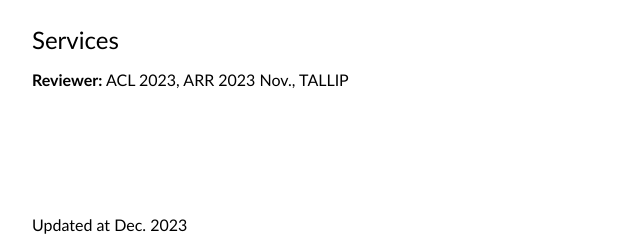
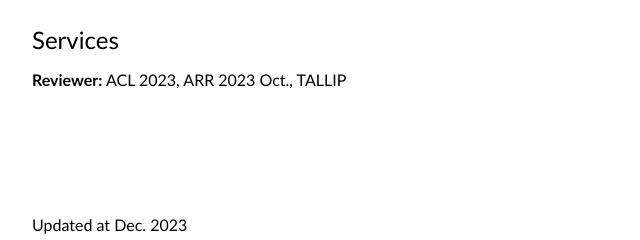
Before and after one commit to shrango/shrango.github.io, a plain HTML site: page index.html in a window 1280 px wide. Shown: the part 2248-2488 px from the top of the page, 228-868 px from the left. Drawn offline with Linux system fonts and the light colour scheme.

Commit message:
Update index.html

```diff
--- a/index.html
+++ b/index.html
@@ -195,7 +195,7 @@
             <tr>
             <td style="padding:20px;width:100%;vertical-align:middle">
               <heading>Services</heading>
-              <p><strong>Reviewer:</strong> ACL 2023, ARR 2023 Nov., TALLIP</p>
+              <p><strong>Reviewer:</strong> ACL 2023, ARR 2023 Oct., TALLIP</p>
             </td>
           </tr>
         </tbody></table>
```
